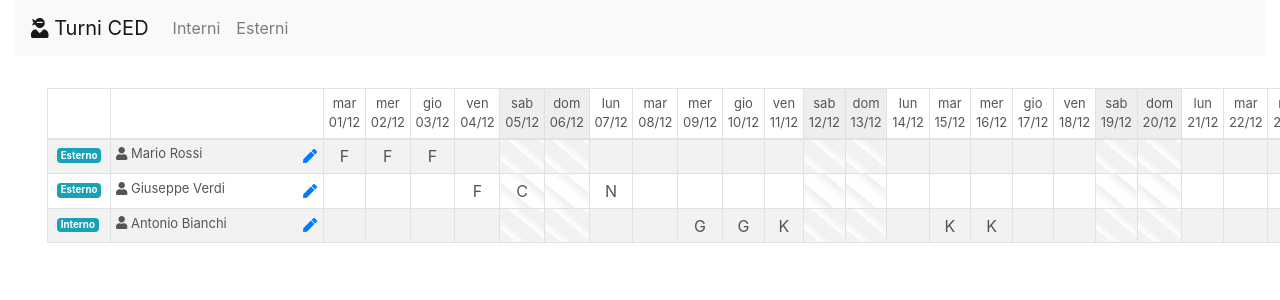
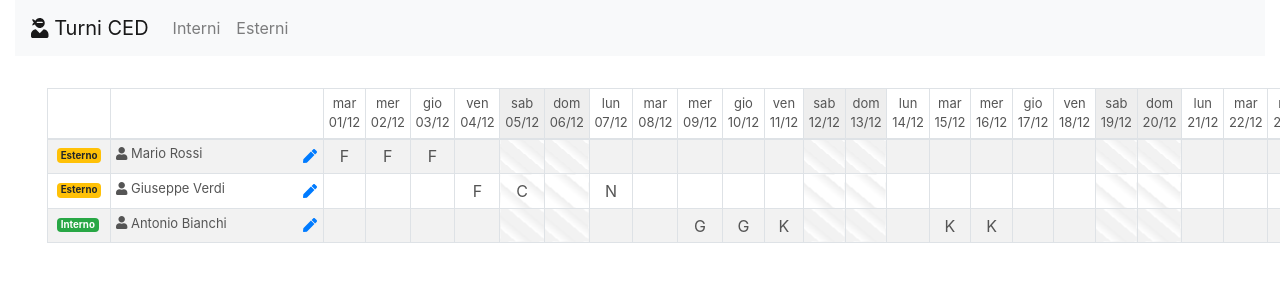
Before and after one commit to supix/redshift, an Angular app in the folder src/: page / in a window 1280 px wide. Shown: the top 300 px of the page. Built offline with nearby package versions, Linux system fonts and the light colour scheme.

Commit message:
Badge has a color per man group

```diff
--- a/src/src/app/components/shifts/shifts.component.html
+++ b/src/src/app/components/shifts/shifts.component.html
@@ -10,7 +10,7 @@
     <tbody>
         <tr *ngFor="let info of manInfo()">
             <th scope="row">
-                <span class="badge badge-info m-1">{{ info.group }}</span>
+                <span [ngClass]="cssClassByGroup(info.group)" class="badge m-1">{{ info.group }}</span>
             </th>
             <th scope="row" class="man-name">
                 <button *ngIf="!nowEditingMan" type="button" class="btn btn-link btn-sm float-right p-0"
--- a/src/src/app/components/shifts/shifts.component.ts
+++ b/src/src/app/components/shifts/shifts.component.ts
@@ -159,4 +159,16 @@ export class ShiftsComponent implements OnInit {
   public cancelChanges(): void {
     this.editingMan = null;
   }
+
+  /**
+   * Returns the CSS class related to the man group
+   * @param c The man class
+   */
+  public cssClassByGroup(c: string): string {
+    switch(c) {
+      case 'Interno': return 'badge-success';
+      case 'Esterno': return 'badge-warning';
+      default: return 'bg-secondary';
+    }
+  }
 }
```
